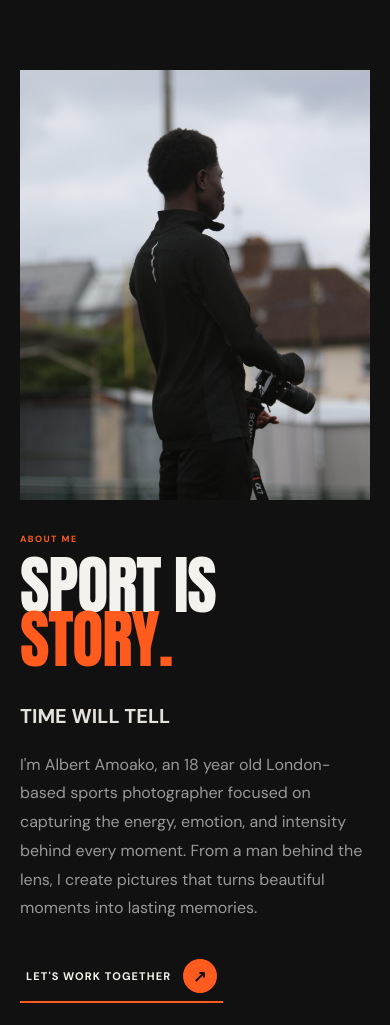
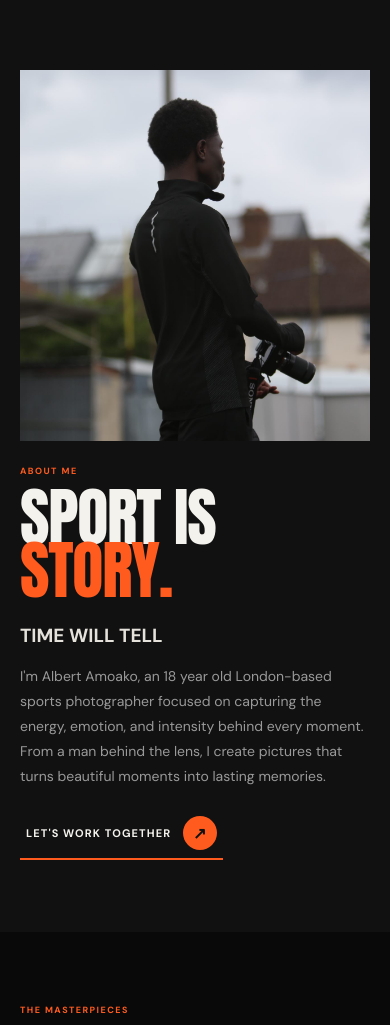
Before and after one commit to KingNA09/atshots-portfolio, a React (Vite) app: page / in a window 390 px wide. Shown: the part 542-1567 px from the top of the page. Built offline with nearby package versions, Linux system fonts and the light colour scheme.

Commit message:
Responsive change

```diff
--- a/src/styles.css
+++ b/src/styles.css
@@ -138,15 +138,6 @@ footer {
 }
 .eyebrow b { color: var(--orange); }
 .orange { color: var(--orange); }
-.hero h1 {
-  font-family: 'Anton', Impact, sans-serif;
-  font-size: clamp(36px, 5vw, 72px);
-  line-height: .88;
-  letter-spacing: -.025em;
-  text-transform: uppercase;
-  margin: 0;
-  max-width: 900px;
-}
 
 .hero h1 {
   font-family: 'Anton', Impact, sans-serif;
@@ -267,6 +258,7 @@ footer {
 }
 .photo-card img {
   width: 100%;
+  height: auto;
   display: block;
   transition: transform .6s cubic-bezier(.2, .7, .2, 1);
   filter: saturate(.96);
@@ -289,12 +281,22 @@ footer {
   opacity: 1;
   transform: none;
 }
-.photo-meta b,
-.photo-meta small { display: block; }
+.photo-meta {
+  padding: 38px 14px 14px;
+}
+
 .photo-meta b {
   font-size: 11px;
-  letter-spacing: .16em;
+  letter-spacing: .14em;
 }
+
+.photo-meta small {
+  display: block;
+  font-size: 12px;
+  margin-top: 5px;
+  color: #d0d0d0;
+}
+
 .photo-meta small {
   color: #bbb;
   margin-top: 4px;
@@ -788,6 +790,29 @@ footer button {
     white-space: nowrap;
   }
 
+.about {
+  gap: 24px;
+}
+
+.about-copy {
+  max-width: 100%;
+}
+
+.about h2 {
+  margin-bottom: 24px;
+}
+
+.about .lead {
+  font-size: 19px;
+  margin-bottom: 14px;
+}
+
+.about-copy > p:not(.eyebrow):not(.lead) {
+  font-size: 14px;
+  line-height: 1.8;
+  margin-bottom: 26px;
+}
+
   .brand em {
     font-size: 10px;
     letter-spacing: .18em;
@@ -824,7 +849,13 @@ footer button {
     padding: 50px 15px 15px;
   }
 
-  .about-image img { height: 430px; }
+  .about-image img {
+  width: 100%;
+  height: clamp(300px, 95vw, 430px);
+  object-fit: cover;
+  object-position: center;
+  display: block;
+}
 
   .statement { padding: 80px 20px; }
 
```
